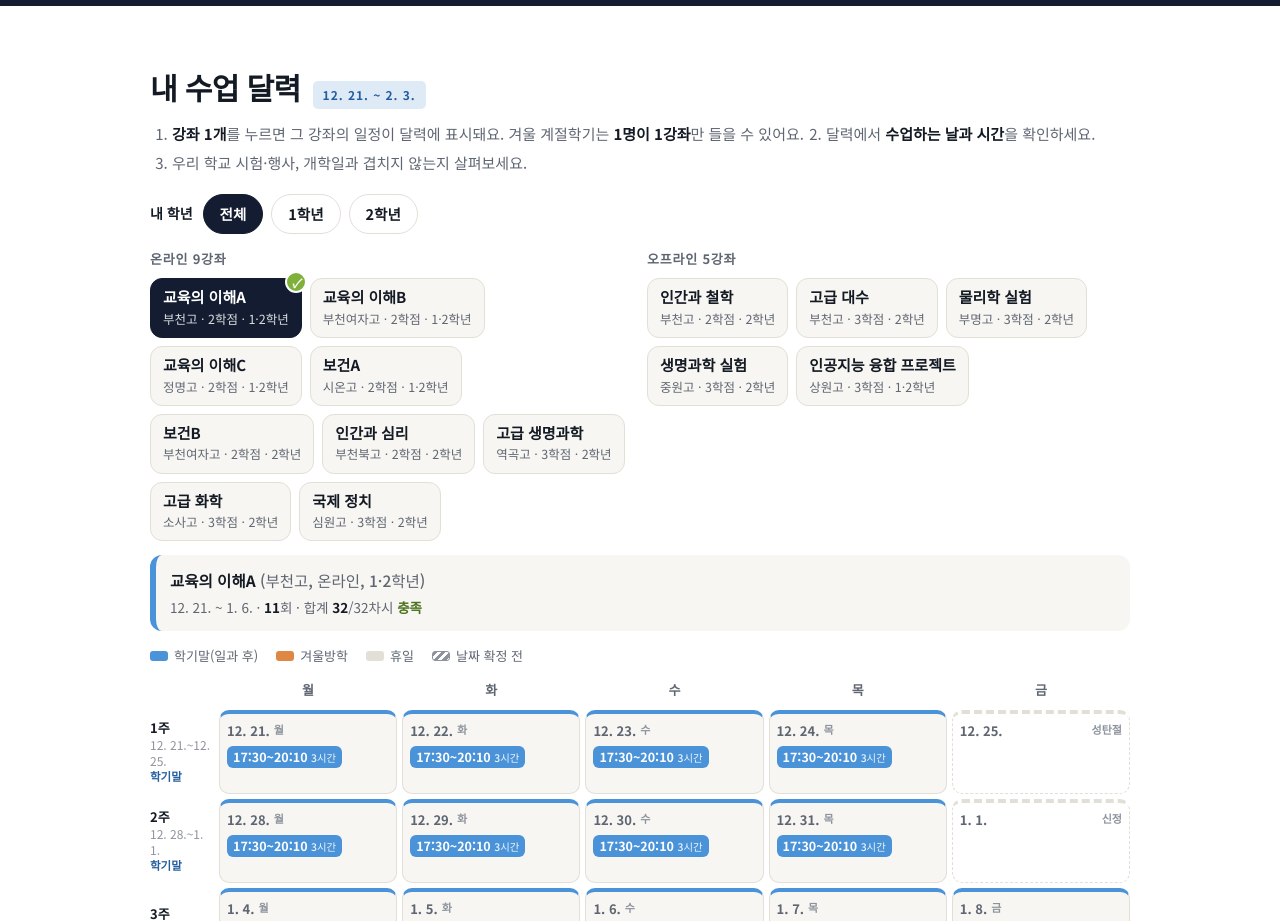
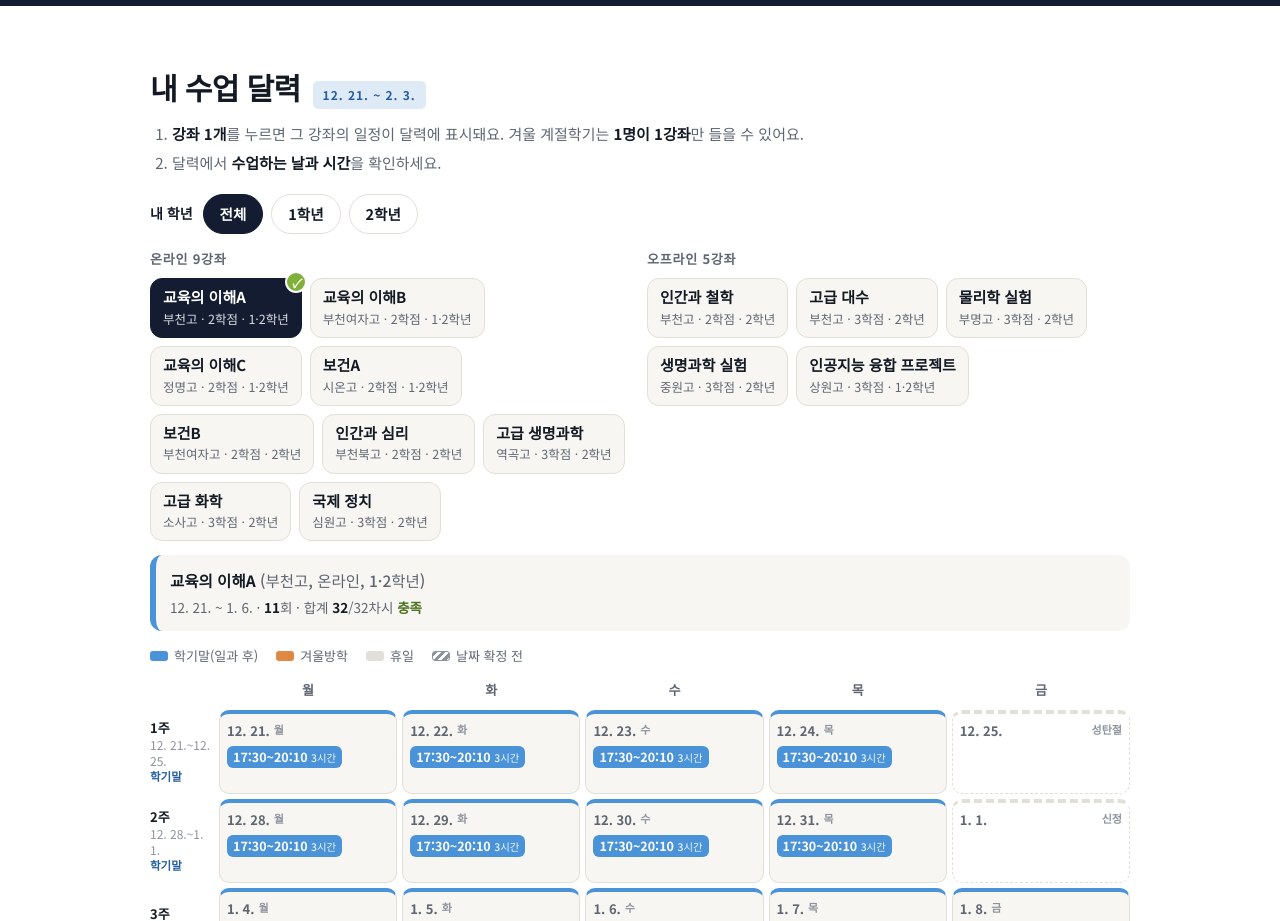
Before and after one commit to sin-nari/winter, a plain HTML site: page index.html in a window 1280 px wide. Shown: the part 800-1721 px from the top of the page. Drawn offline with Linux system fonts and the light colour scheme; a web font is replaced by a local one.

Commit message:
내 수업 달력 안내: 항목별 줄바꿈, 3번 삭제
Co-Authored-By: Claude Opus 5.5 <noreply@anthropic.com>
Claude-Session: https://claude.ai/code/session_01UAY6Ek2YbkpLbFoUCrTYwn

```diff
--- a/index.html
+++ b/index.html
@@ -228,7 +228,7 @@ th.gcol,td.gcol{width:260px;min-width:260px}
 .cta{display:inline-flex;align-items:center;gap:8px;margin-top:22px;background:var(--s2-on);color:var(--navy);font-weight:900;font-size:16px;text-decoration:none;padding:12px 20px;border-radius:999px}
 .cta:hover{filter:brightness(1.06)}
 .calsec{background:var(--card)}
-.howto{margin:0 0 18px;padding-left:22px;display:flex;flex-wrap:wrap;gap:4px 22px;font-size:15px;color:var(--muted)}
+.howto{margin:0 0 18px;padding-left:22px;display:grid;gap:4px;font-size:15px;color:var(--muted)}
 .howto b{color:var(--ink)}
 .clash-t{color:#C0392B!important}
 .pick{display:grid;grid-template-columns:repeat(2,minmax(0,1fr));gap:14px;margin-bottom:14px}
@@ -407,7 +407,7 @@ footer p+p{margin-top:6px}
 <section id="calendar" class="calsec">
   <div class="wrap">
     <div class="shead"><h2>내 수업 달력</h2><span class="tag t-s2">12. 21. ~ 2. 3.</span></div>
-    <ol class="howto"><li><b>강좌 1개</b>를 누르면 그 강좌의 일정이 달력에 표시돼요. 겨울 계절학기는 <b>1명이 1강좌</b>만 들을 수 있어요.</li><li>달력에서 <b>수업하는 날과 시간</b>을 확인하세요.</li><li>우리 학교 시험·행사, 개학일과 겹치지 않는지 살펴보세요.</li></ol>
+    <ol class="howto"><li><b>강좌 1개</b>를 누르면 그 강좌의 일정이 달력에 표시돼요. 겨울 계절학기는 <b>1명이 1강좌</b>만 들을 수 있어요.</li><li>달력에서 <b>수업하는 날과 시간</b>을 확인하세요.</li></ol>
     <div class="gsel" role="group" aria-label="학년 선택"><span class="gl">내 학년</span><button type="button" data-gr="all">전체</button><button type="button" data-gr="1">1학년</button><button type="button" data-gr="2">2학년</button><span class="gn"></span></div>
     <div class="pick" id="pick"></div>
     <div class="picked" id="picked" aria-live="polite"></div>
```
